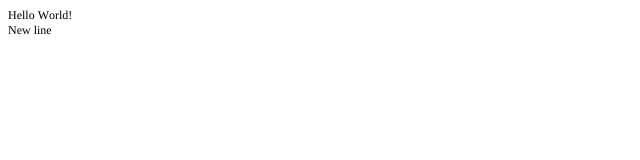
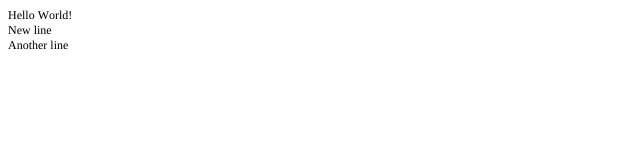
Before and after one commit to csweepr/test, a plain HTML site: page index.html in a window 1280 px wide. Shown: the full height of the page, 0-640 px from the left. Drawn offline with Linux system fonts and the light colour scheme.

Commit message:
Updated index.html

```diff
--- a/index.html
+++ b/index.html
@@ -14,5 +14,6 @@
 <body>
 <p class="p1"><span class="s1">Hello World!<span class="Apple-converted-space"> </span></span></p>
 <p class="p1"><span class="s1">New line</span></p>
+<p class="p1"><span class="s1">Another line</span></p>
 </body>
 </html>
```
